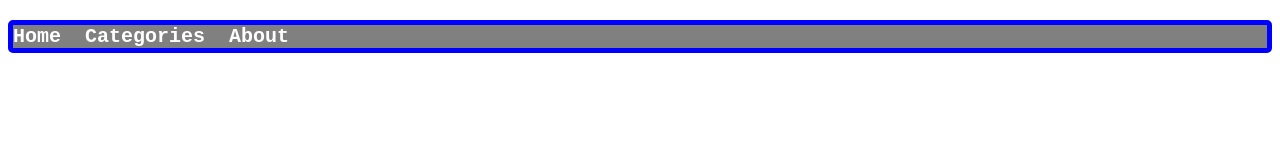
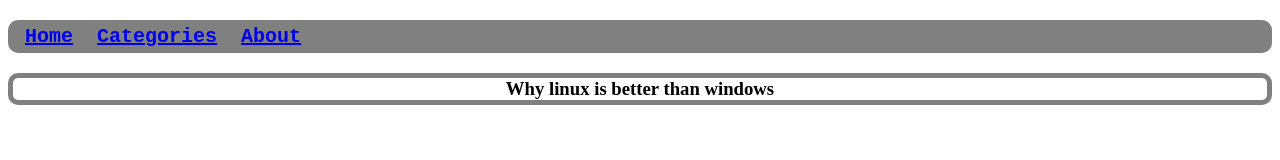
Before and after one commit to robinsrk/programming-hero-1, a plain HTML site: page index.html in a window 1280 px wide. Drawn offline with Linux system fonts and the light colour scheme.

Commit message:
customized header

```diff
--- a/index.html
+++ b/index.html
@@ -9,8 +9,8 @@
 </head>
 
 <body>
-    <pre class="header"><strong>Home  Categories  About</strong></pre>
-
+    <pre class="header"><strong> <a href="#">Home</a>  <a href="#">Categories</a>  <a href="#">About</a></strong></pre>
+    <h3 class="title">Why linux is better than windows</h3>
 </body>
 
 </html>
--- a/style.css
+++ b/style.css
@@ -1,7 +1,13 @@
 .header {
     background-color: grey;
-    border: 5px solid blue;
-    border-radius: 5px;
+    border: 5px solid grey;
+    border-radius: 10px;
     color: white;
     font-size: 20px;
 }
+.title {
+    text-align: center;
+    border: 5px solid grey;
+    border-radius: 10px;
+
+}
```
